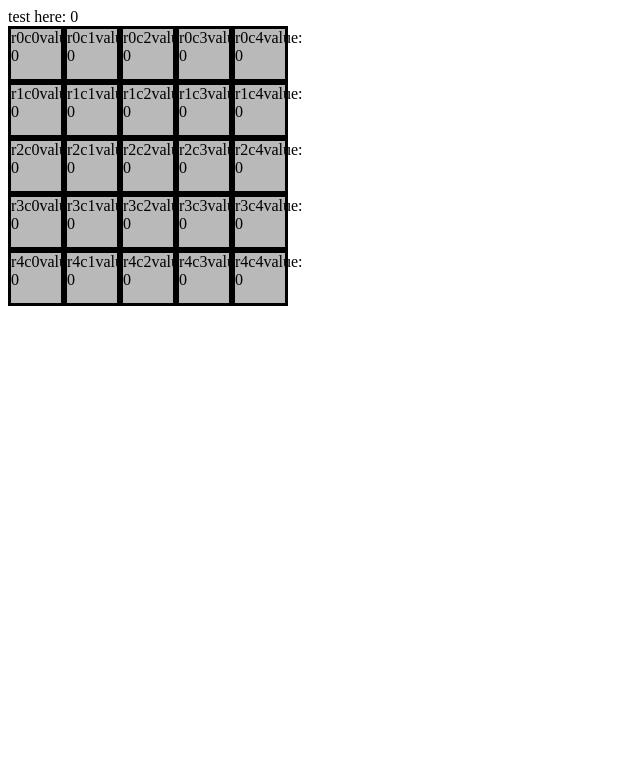
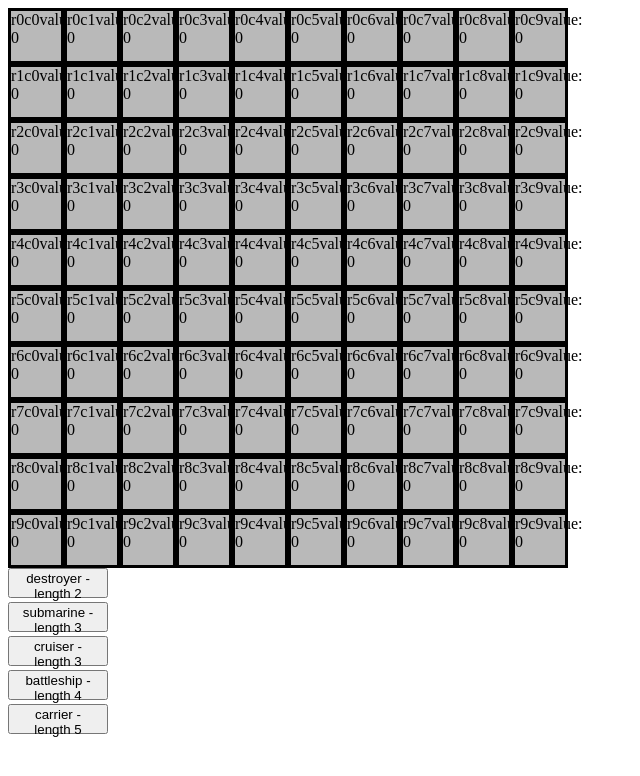
Before and after one commit to Scott-Guinn/battleship, a React app: page / in a window 1280 px wide. Shown: the top 776 px of the page, without its empty margins (0-640 px from the left). Built offline with nearby package versions, Linux system fonts and the light colour scheme.

Commit message:
basic ship placement implemented. No conflict detection or end of board detection.

```diff
--- a/src/components/Board.js
+++ b/src/components/Board.js
@@ -5,25 +5,38 @@ import '../index.css';
 var Board = () => {
   // var [ship, setShip] = useState(false);
   // var [shot, setShot] = useState(false);
-  var [ships, setShips] = useState({2: false,
-                                    3: false,
-                                    4: false,
-                                    5: false});
+  var [shipPlacementMode, setShipPlacementMode] = useState(false);
+  var [currentShip, setCurrentShip] = useState('');
+  var [ships, setShips] = useState({
+    destroyer: { placed: false, length: 2 },
+    submarine: { placed: false, length: 3 },
+    cruiser: { placed: false, length: 3 },
+    battleship: { placed: false, length: 4 },
+    carrier: { placed: false, length: 5 },
+  });
 
   var [mouseDownSquare, setMouseDownSquare] = useState('');
   var [mouseUpSquare, setMouseUpSquare] = useState('');
 
-
+  // current board is set to 10 x 10
   var [board, setBoard] = useState([
-    [0, 0, 0, 0, 0],
-    [0, 0, 0, 0, 0],
-    [0, 0, 0, 0, 0],
-    [0, 0, 0, 0, 0],
-    [0, 0, 0, 0, 0]
+    [0, 0, 0, 0, 0, 0, 0, 0, 0, 0],
+    [0, 0, 0, 0, 0, 0, 0, 0, 0, 0],
+    [0, 0, 0, 0, 0, 0, 0, 0, 0, 0],
+    [0, 0, 0, 0, 0, 0, 0, 0, 0, 0],
+    [0, 0, 0, 0, 0, 0, 0, 0, 0, 0],
+    [0, 0, 0, 0, 0, 0, 0, 0, 0, 0],
+    [0, 0, 0, 0, 0, 0, 0, 0, 0, 0],
+    [0, 0, 0, 0, 0, 0, 0, 0, 0, 0],
+    [0, 0, 0, 0, 0, 0, 0, 0, 0, 0],
+    [0, 0, 0, 0, 0, 0, 0, 0, 0, 0],
   ]);
 
   // this function updates an individual square on the board. Inputs
   // are a row, a column, and the value set that square to (0, 1, or 2)
+  // 0: nothing
+  // 1: ship
+  // 2: hit ship
   var updateSquare = (row, col, value) => {
     var newBoard = board.slice();
     newBoard[row][col] = value;
@@ -31,39 +44,89 @@ var Board = () => {
   }
 
   var updateShips = (ship) => {
-    var shipsUpdate = {...ships};
+    var shipsUpdate = { ...ships };
     shipsUpdate.ship = !shipsUpdate.ship;
     setShips(shipsUpdate);
-
   }
 
-  var setMouseDownSquare = (id) => {
-    console.log('setMouseDownSquare has been called on square: ', id);
+  var placeShip = (mouseUpId) => {
+    console.log('mouseDownSquare is ', mouseDownSquare);
+    console.log('mouseUpId is ', mouseUpId);
+
+    if (shipPlacementMode) {
+      console.log('currentShip: ', currentShip);
+      console.log('currentShip length: ', ships[currentShip].length);
+
+      var rowDown = mouseDownSquare.slice(1, 2);
+      console.log({ rowDown });
+      var colDown = mouseDownSquare.slice(3, 4);
+      console.log({ colDown });
+      var rowUp = mouseUpId.slice(1, 2);
+      console.log({ rowUp });
+      var colUp = mouseUpId.slice(3, 4);
+      console.log({ colUp });
+
+      // updateSquare of rowDown, colDown
+      updateSquare(rowDown, colDown, 1)
+
+      // if the difference in rowUp & rowDown is 0, it's a horizontal placement:
+      if (rowUp - rowDown === 0) {
+
+        if (colUp > colDown) {
+          for (let i = 1; i < ships[currentShip].length; i++) {
+            colDown++;
+            updateSquare(rowDown, colDown, 1);
+          }
+        } else {
+          for (let i = 1; i < ships[currentShip].length; i++) {
+            colDown--;
+            updateSquare(rowDown, colDown, 1);
+          }
         }
 
-  var setMouseUpSquare = (id) => {
-    console.log('setMouseUpSquare has been called on square: ', id);
-    // compare mouseDownSquare to mouseUpSquare
-    // find the difference between the rows AND the difference between the columns
-      // (dif of rows OR dif of cols will be 0, depending if it's a horizontal placement or a vertical one)
+      } else {
+        // if the difference in colUp & colDown is 0, it's a vertical placment:
+        if (rowUp > rowDown) {
+          for (let j = 1; j < ships[currentShip].length; j++) {
+            rowDown++;
+            updateSquare(rowDown, colDown, 1);
+          }
+        } else {
+          for (let j = 1; j < ships[currentShip].length; j++) {
+            rowDown--;
+            updateSquare(rowDown, colDown, 1);
+          }
+        }
+      }
 
-    // if the difference is 4, check if ships.5 is true
-    // if the difference is 3, check if ships.4 is true
-    // if the difference is 2, check if ships.3 is true
-    // if the difference is x, and 1 <= x <= 4, check if ships.x + is true
+      console.log('board after placeShip: ', board);
+      setShipPlacementMode(false);
+      var shipPlaced = { ...ships }
+      shipPlaced[currentShip].placed = true;
+      setShips(shipPlaced);
+      console.log('ships after placeShips call: ', ships);
+    }
+  }
 
 
+  var handleShipClick = (nameOfShip) => {
+    console.log('nameOfShip is: ', nameOfShip);
+    //when a user clicks a ship button it toggles the 'shipPlacementMode' state to true
+    setShipPlacementMode(true);
+    // also sets the current ship state to nameOfShip
+    setCurrentShip(nameOfShip);
   }
 
+  // Board Creation Logic:
   var rows = [];
-
   var numrows = board.length;
   for (var r = 0; r < numrows; r++) {
     var squaresInRow = [];
     for (var c = 0; c < numrows; c++) {
-      squaresInRow.push(<Square key={c}
+      squaresInRow.push(<Square key={r+c}
         id={`r${r}c${c}`}
         value={board[r][c]}
+        placeShip={placeShip}
         setMouseDownSquare={setMouseDownSquare}
         setMouseUpSquare={setMouseUpSquare} />);
     }
@@ -71,8 +134,28 @@ var Board = () => {
   }
 
   return (
-    <div>test here: {board[0][0]}
+    <div>
       {rows}
+
+      {/* For Refactor: Dynamically render these buttons */}
+      {!ships.destroyer.placed ? <button onClick={(e) => handleShipClick(e.target.value)} value="destroyer"> destroyer - length 2</button> : <div />}
+
+      <div />
+
+      {!ships.submarine.placed ? <button onClick={(e) => handleShipClick(e.target.value)} value="submarine">  submarine - length 3</button> : <div />}
+
+      <div />
+
+      {!ships.cruiser.placed ? <button onClick={(e) => handleShipClick(e.target.value)} value="cruiser">  cruiser - length 3</button> : <div />}
+
+      <div />
+
+      {!ships.battleship.placed ? <button onClick={(e) => handleShipClick(e.target.value)} value="battleship">  battleship - length 4</button> : <div />}
+
+      <div />
+
+      {!ships.carrier.placed ? <button onClick={(e) => handleShipClick(e.target.value)} value="carrier">  carrier - length 5</button> : <div />}
+
     </div>
   )
 }
--- a/src/components/Square.js
+++ b/src/components/Square.js
@@ -1,6 +1,6 @@
 import React, { useState, useEffect } from 'react';
 
-var Square = ({ id, value, setMouseDownSquare, setMouseUpSquare }) => {
+var Square = ({ id, value, setMouseDownSquare, setMouseUpSquare, placeShip }) => {
   var [ship, setShip] = useState(false);
   var [shot, setShot] = useState(false);
   var [backgroundColor, setBackgroundColor] =  useState("rgb(185, 1:wq85, 185)");
@@ -19,23 +19,18 @@ var Square = ({ id, value, setMouseDownSquare, setMouseUpSquare }) => {
     }
   })
 
-  // this function is no longer necessary?
-  var placeShip = () => {
-    setShip(!ship);
-    if(ship === false) {
-      setBackgroundColor("rgb(31, 172, 62)");
-    } else {
-      setBackgroundColor("rgb(185, 185, 185)");
-    }
+  var handleClick = () => {
+    console.log('id on handleClick: ', id);
+    setMouseUpSquare(id);
+    placeShip(id);
   }
 
-  // adjust the mouseUp event listener to
+
   return (
     <div style={{backgroundColor: backgroundColor}}
-        //  onClick={placeShip}
          className="square"
-         onMouseDown={() => {placeShip(); setMouseDownSquare(id)}}
-         onMouseUp={() => setMouseUpSquare(id)}
+         onMouseDown={() => setMouseDownSquare(id)}
+         onMouseUp={() => handleClick()}
 
          >{id}value: {value}</div>
   )
```
Lines whose indentation alone changed are shown as unchanged.
